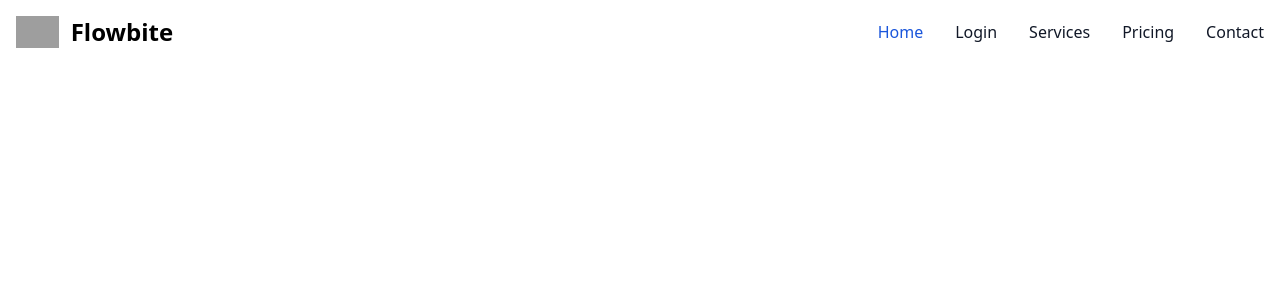
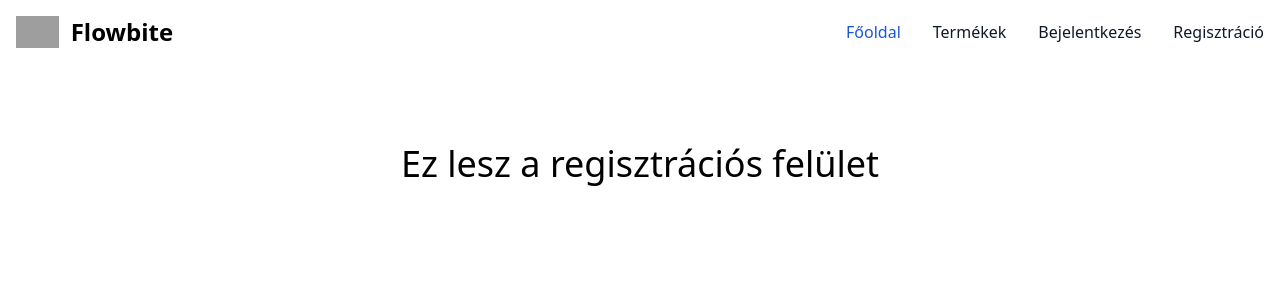
Before and after one commit to SinkoAbel/webshop, a React (Create React App) app in the folder client/: page /registration in a window 1280 px wide. Shown: the top 300 px of the page. Built offline with nearby package versions, Linux system fonts and the light colour scheme; grey boxes are pictures that could not be loaded; the HTML template or start-up script is replaced by a standard one.

Commit message:
Page routes added.

```diff
--- a/client/src/App.js
+++ b/client/src/App.js
@@ -1,9 +1,10 @@
-import logo from './logo.svg';
 import './App.css';
 import Navbar from './components/elements/Navbar';
 import Home from './components/screens/Home';
 import Login from './components/screens/Login';
-import { BrowserRouter as Router, Routes, Route, Link} from "react-router-dom";
+import { BrowserRouter as Router, Routes, Route} from "react-router-dom";
+import Products from './components/screens/Products';
+import Registration from './components/screens/Registration';
 
 function App() {
   return (
@@ -13,6 +14,8 @@ function App() {
           <Routes>
             <Route path='/' element={<Home/>}/>
             <Route path='/login' element={<Login/>}/>
+            <Route path='/products' element={<Products/>}/>
+            <Route path='/registration' element={<Registration/>}/>
           </Routes>
       </div>
     </Router>
--- a/client/src/components/elements/Navbar.jsx
+++ b/client/src/components/elements/Navbar.jsx
@@ -17,19 +17,16 @@ const Navbar = (props) => {
                 <div class="hidden w-full md:block md:w-auto" id="navbar-default">
                     <ul class="font-medium flex flex-col p-4 md:p-0 mt-4 border border-gray-100 rounded-lg bg-gray-50 md:flex-row md:space-x-8 md:mt-0 md:border-0 md:bg-white dark:bg-gray-800 md:dark:bg-gray-900 dark:border-gray-700">
                         <li>
-                            <Link to="/" class="block py-2 pl-3 pr-4 text-white bg-blue-700 rounded md:bg-transparent md:text-blue-700 md:p-0 dark:text-white md:dark:text-blue-500" aria-current="page">Home</Link>
+                            <Link to="/" class="block py-2 pl-3 pr-4 text-white bg-blue-700 rounded md:bg-transparent md:text-blue-700 md:p-0 dark:text-white md:dark:text-blue-500" aria-current="page">Főoldal</Link>
                         </li>
                         <li>
-                            <Link to="/login" class="block py-2 pl-3 pr-4 text-gray-900 rounded hover:bg-gray-100 md:hover:bg-transparent md:border-0 md:hover:text-blue-700 md:p-0 dark:text-white md:dark:hover:text-blue-500 dark:hover:bg-gray-700 dark:hover:text-white md:dark:hover:bg-transparent">Login</Link>
+                            <Link to="/products" class="block py-2 pl-3 pr-4 text-gray-900 rounded hover:bg-gray-100 md:hover:bg-transparent md:border-0 md:hover:text-blue-700 md:p-0 dark:text-white md:dark:hover:text-blue-500 dark:hover:bg-gray-700 dark:hover:text-white md:dark:hover:bg-transparent">Termékek</Link>
                         </li>
                         <li>
-                            <a href="#" class="block py-2 pl-3 pr-4 text-gray-900 rounded hover:bg-gray-100 md:hover:bg-transparent md:border-0 md:hover:text-blue-700 md:p-0 dark:text-white md:dark:hover:text-blue-500 dark:hover:bg-gray-700 dark:hover:text-white md:dark:hover:bg-transparent">Services</a>
+                            <Link to="/login" class="block py-2 pl-3 pr-4 text-gray-900 rounded hover:bg-gray-100 md:hover:bg-transparent md:border-0 md:hover:text-blue-700 md:p-0 dark:text-white md:dark:hover:text-blue-500 dark:hover:bg-gray-700 dark:hover:text-white md:dark:hover:bg-transparent">Bejelentkezés</Link>
                         </li>
                         <li>
-                            <a href="#" class="block py-2 pl-3 pr-4 text-gray-900 rounded hover:bg-gray-100 md:hover:bg-transparent md:border-0 md:hover:text-blue-700 md:p-0 dark:text-white md:dark:hover:text-blue-500 dark:hover:bg-gray-700 dark:hover:text-white md:dark:hover:bg-transparent">Pricing</a>
-                        </li>
-                        <li>
-                            <a href="#" class="block py-2 pl-3 pr-4 text-gray-900 rounded hover:bg-gray-100 md:hover:bg-transparent md:border-0 md:hover:text-blue-700 md:p-0 dark:text-white md:dark:hover:text-blue-500 dark:hover:bg-gray-700 dark:hover:text-white md:dark:hover:bg-transparent">Contact</a>
+                            <Link to="/registration" class="block py-2 pl-3 pr-4 text-gray-900 rounded hover:bg-gray-100 md:hover:bg-transparent md:border-0 md:hover:text-blue-700 md:p-0 dark:text-white md:dark:hover:text-blue-500 dark:hover:bg-gray-700 dark:hover:text-white md:dark:hover:bg-transparent">Regisztráció</Link>
                         </li>
                     </ul>
                 </div>
--- /dev/null
+++ b/client/src/components/screens/Products.jsx
@@ -0,0 +1,13 @@
+import React from 'react';
+
+const Products = () => {
+  return (
+    <div className="container mt-20">
+      <header className=''>
+        <h1 className='text-4xl'>Ez lesz a termékek oldal</h1>
+      </header>
+    </div>
+  );
+};
+
+export default Products;
--- /dev/null
+++ b/client/src/components/screens/Registration.jsx
@@ -0,0 +1,13 @@
+import React from 'react';
+
+const Registration = () => {
+  return (
+    <div className="container mt-20">
+      <header className=''>
+        <h1 className='text-4xl'>Ez lesz a regisztrációs felület</h1>
+      </header>
+    </div>
+  );
+};
+
+export default Registration;
```
